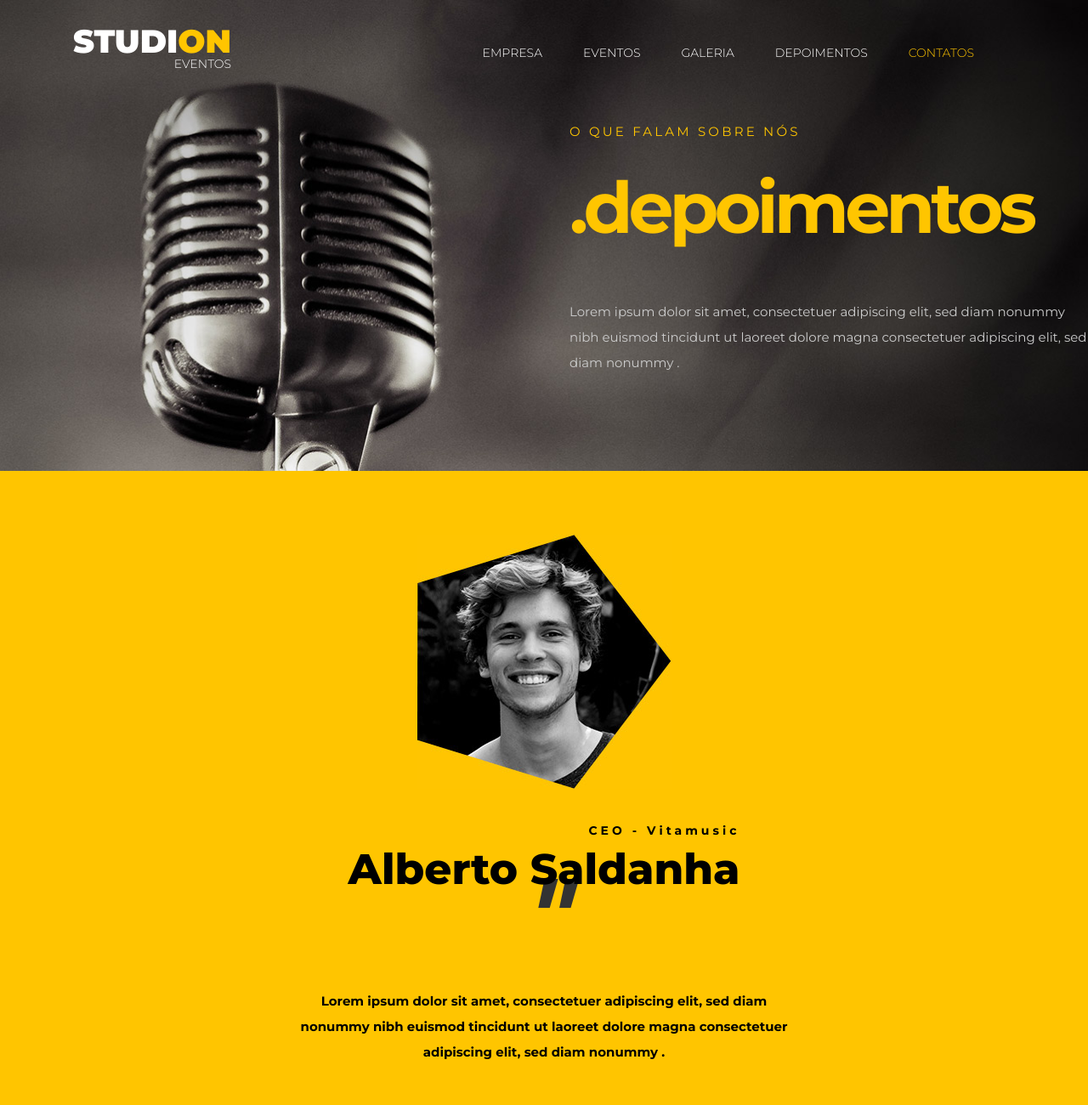
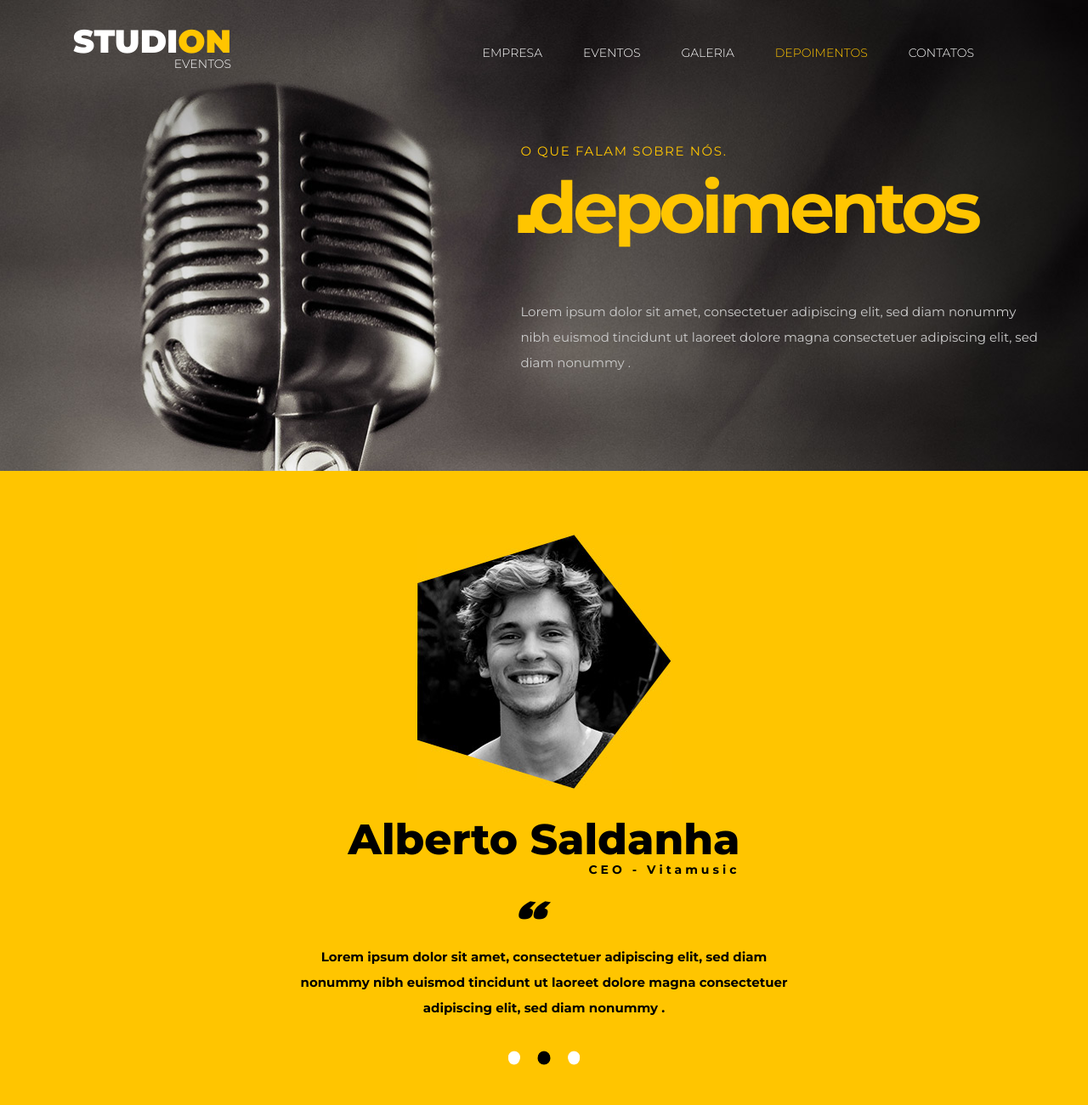
Before and after one commit to OtherVision/studion-project, a website: page src/testimonials.html in a window 1280 px wide. Shown: the top 1300 px of the page at 85% size. Drawn offline with Linux system fonts and the light colour scheme.

Commit message:
completed testimonials page

```diff
--- a/src/css/_hero.css
+++ b/src/css/_hero.css
@@ -18,8 +18,12 @@
   position: absolute;
   bottom: 0;
   right: 0;
-  width: 50vw;
+  width: 54.5vw;
   padding: 7rem 1.875rem;
+}
+
+.hero__copy p {
+  width: 62ch;
 }
 
 .hero__copy h2 {
--- a/src/css/_testimonials.css
+++ b/src/css/_testimonials.css
@@ -2,20 +2,24 @@
   color: var(--color-primary);
   text-transform: uppercase;
   font-size: 0.9375rem;
-  letter-spacing: 0.2rem;
+  letter-spacing: 0.1rem;
   font-weight: 400;
 }
 
 .hero__copy__testimonials h2 {
   font-size: 5.25rem;
+  font-weight: bold;
+  margin-top: -2rem;
 }
 
-.hero__copy__testimonials p {
-  width: 62ch;
+.hero__copy h2 span {
+  margin: -0.9rem;
+  font-family: cursive;
+  font-size: 7rem;
 }
 
 .testimonials {
-  height: auto;
+  height: 48.125rem;
   background-color: var(--color-primary);
 }
 
@@ -25,12 +29,11 @@
   grid-template-rows: auto;
   place-items: center;
 
-  padding: 4.6875rem 0;
+  padding-top: 4.6875rem;
 }
 
 .testimonials__container h2 {
   margin: 0;
-  margin: 2.1875rem 0 3.1875rem 0;
   font-size: 3.125rem;
   color: #000;
   font-weight: 800;
@@ -39,7 +42,6 @@
 
 .testimonials__title {
   position: relative;
-  height: 4.625rem;
 }
 
 .testimonials__title p {
@@ -55,21 +57,46 @@
 
 .testimonials__title p span {
   text-transform: uppercase;
+  margin-bottom: -50rem;
 }
 
-.testimonial__paragraph {
+.testimonials__paragraph {
   width: 35.9375rem;
   height: 4.6875rem;
   font-size: 0.9375rem;
-  font-weight: bold;
+  font-weight: 600;
+
   color: #000;
   line-height: 2;
   text-align: center;
 }
 
+.testimonials__radio {
+  width: 100%;
+  text-align: center;
+  transform: scale(1.5);
+}
+
+.testimonials__radio i {
+  margin: 0.5em;
+  margin-top: 2rem;
+  color: white;
+  background-color: white;
+  border-radius: 2rem;
+  font-size: 0.6rem;
+}
+
+.testimonials__radio i:nth-last-of-type(2) {
+  background-color: black;
+  color: black;
+}
+
 .aspas {
-  font-family: "Montserrat";
-  font-size: 7.5rem;
+  font-family: "Passion One", cursive;
+  font-size: 5rem;
   font-style: italic;
-  font-weight: bold;
+  color: #000;
+  margin-top: -2.5rem;
+
+  transform: rotate(180deg);
 }
--- a/src/css/style.css
+++ b/src/css/style.css
@@ -1,4 +1,6 @@
 @import url("https://fonts.googleapis.com/css2?family=Montserrat:wght@300;400;500;800;700;900&family=Roboto:wght@400;700&display=swap");
+@import url("https://fonts.googleapis.com/css2?family=Passion+One:wght@700&display=swap");
+
 @import url("https://cdnjs.cloudflare.com/ajax/libs/font-awesome/5.15.1/css/fontawesome.min.css");
 @import url("https://cdnjs.cloudflare.com/ajax/libs/font-awesome/5.15.1/css/all.min.css");
 
--- a/src/testimonials.html
+++ b/src/testimonials.html
@@ -30,8 +30,8 @@
                 <li><a href="interprise.html"> Empresa </a></li>
                 <li><a href="events.html"> Eventos </a></li>
                 <li><a href="gallery.html"> Galeria </a></li>
-                <li><a href="testimonials.html"> Depoimentos </a></li>
-                <li><a class="active" href="contact.html"> Contatos </a></li>
+                <li><a class="active" href="testimonials.html"> Depoimentos </a></li>
+                <li><a href="contact.html"> Contatos </a></li>
             </ul>
         </div>
 
@@ -42,8 +42,8 @@
             <img src="./images/depoimentos.jpg" alt="imagem de background" class="hero__background">
             <div class="container hero__container">
                 <div class="hero__copy__testimonials hero__copy">
-                    <h4>O que falam sobre nós</h4>
-                    <h2>.depoimentos</h2>
+                    <h4>O que falam sobre nós.</h4>
+                    <h2><span>.</span>depoimentos</h2>
                     <p>
                         Lorem ipsum dolor sit amet, consectetuer adipiscing elit, sed diam nonummy nibh euismod tincidunt ut laoreet dolore magna consectetuer adipiscing elit, sed diam nonummy .
                     </p>
@@ -64,8 +64,14 @@
                 </div>
 
                 <span class="aspas">"</span>
-                <p class="testimonial__paragraph">Lorem ipsum dolor sit amet, consectetuer adipiscing elit, sed diam nonummy nibh euismod tincidunt ut laoreet dolore magna consectetuer adipiscing elit, sed diam nonummy . </p>
+                <p class="testimonials__paragraph">Lorem ipsum dolor sit amet, consectetuer adipiscing elit, sed diam nonummy nibh euismod tincidunt ut laoreet dolore magna consectetuer adipiscing elit, sed diam nonummy . </p>
 
+            </div>
+
+            <div class="testimonials__radio">
+                <i class="far fa-circle"></i>
+                <i class="fas fa-circle"></i>
+                <i class="far fa-circle"></i>
             </div>
 
         </section>
```
Also changed, not shown: src/contact.html (+2 -4 lines).
